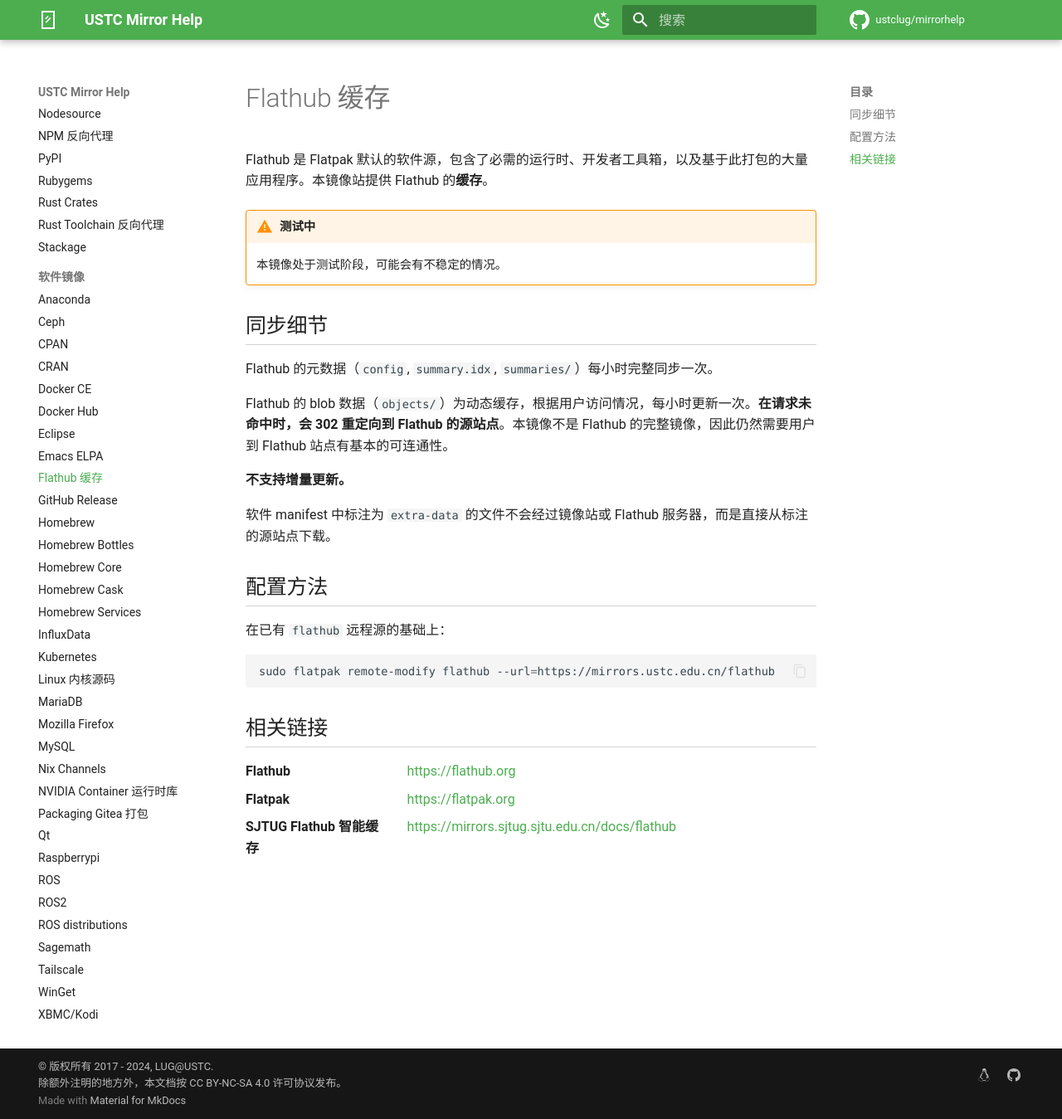
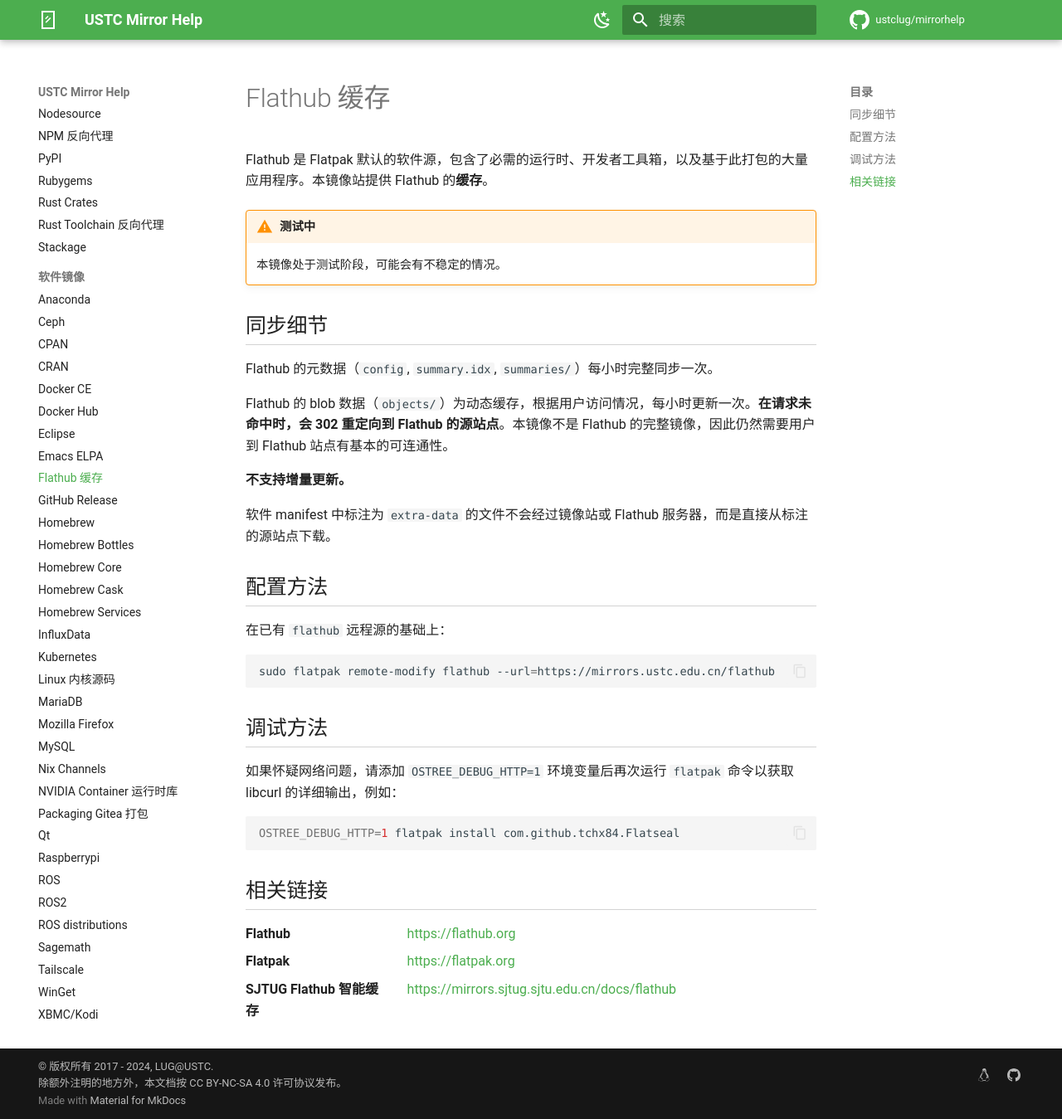
Before and after one commit to ustclug/mirrorhelp, an MkDocs documentation site: the page built from docs/flathub.md, in a window 1280 px wide and 1349 px high. Shown: the whole window at 83% size. Built offline with MkDocs 1.6.1 and Material for MkDocs 9.7.7, drawn with Linux system fonts in a browser that asks for light colours; comment, search, counter and statistics services are not loaded.

Commit message:
flathub: Add debug env

````diff
--- a/docs/flathub.md
+++ b/docs/flathub.md
@@ -23,6 +23,14 @@
 sudo flatpak remote-modify flathub --url=https://mirrors.ustc.edu.cn/flathub
 ```
 
+## 调试方法
+
+如果怀疑网络问题，请添加 `OSTREE_DEBUG_HTTP=1` 环境变量后再次运行 `flatpak` 命令以获取 libcurl 的详细输出，例如：
+
+```shell
+OSTREE_DEBUG_HTTP=1 flatpak install com.github.tchx84.Flatseal
+```
+
 ## 相关链接
 
 Flathub
````
